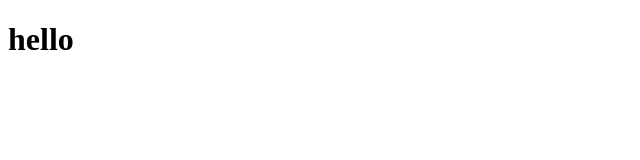
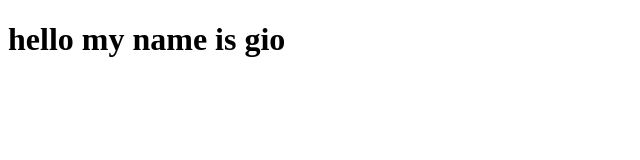
Before and after one commit to GioTay/Coursera-test, a plain HTML site: page site/index.html in a window 1280 px wide. Shown: the whole page, without its empty margins (0-640 px from the left). Drawn offline with Linux system fonts and the light colour scheme.

Commit message:
Small addition to our page content.

```diff
--- a/site/index.html
+++ b/site/index.html
@@ -4,6 +4,6 @@
 	<title>hello</title>
 </head>
 <body>
-<h1>hello</h1>
+<h1>hello my name is gio</h1>
 </body>
 </html>
```
